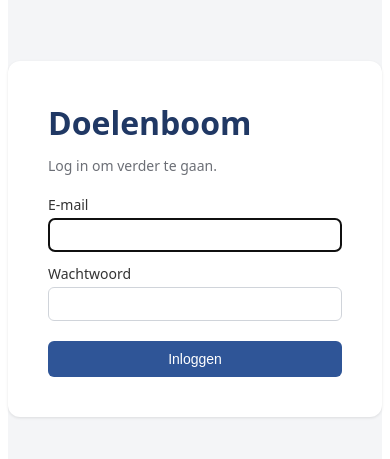
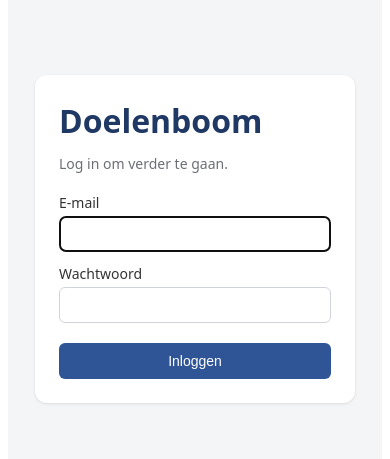
Before and after one commit to CLiefting/doelenboom, a React (Vite) app in the folder web/: page / in a window 390 px wide. Shown: the part 191-650 px from the top of the page. Built offline with nearby package versions, Linux system fonts and the light colour scheme; no server answers.

Commit message:
Mobiel-responsive: viewport meta, fluid cards, scrollbare tabellen

```diff
--- a/web/index.html
+++ b/web/index.html
@@ -2,6 +2,7 @@
 <html lang="nl">
   <head>
     <meta charset="UTF-8" />
+    <meta name="viewport" content="width=device-width, initial-scale=1, maximum-scale=1, user-scalable=no" />
     <title>Doelenboom</title>
   </head>
   <body>
--- a/web/src/pages/ChangePasswordPage.tsx
+++ b/web/src/pages/ChangePasswordPage.tsx
@@ -114,10 +114,11 @@ const styles: Record<string, React.CSSProperties> = {
   },
   card: {
     background: 'white',
-    padding: '2.5rem',
+    padding: 'clamp(1.5rem, 6vw, 2.5rem)',
     borderRadius: 12,
     boxShadow: '0 1px 3px rgba(0,0,0,0.1)',
-    width: 340,
+    width: 'min(340px, 90vw)',
+    boxSizing: 'border-box',
     display: 'flex',
     flexDirection: 'column',
     gap: '0.75rem',
@@ -125,7 +126,9 @@ const styles: Record<string, React.CSSProperties> = {
   title: { margin: 0, color: '#203864' },
   subtitle: { margin: '0 0 0.5rem', color: '#6c6f76', fontSize: 13.5, lineHeight: 1.4 },
   label: { display: 'flex', flexDirection: 'column', gap: 4, fontSize: 14, color: '#333' },
-  input: { padding: '0.5rem', borderRadius: 6, border: '1px solid #d0d4da', fontSize: 14 },
+  // fontSize 16px i.p.v. 14px: voorkomt dat mobiel Safari automatisch inzoomt
+  // zodra je een invoerveld aantikt (zie LoginPage.tsx voor dezelfde toelichting).
+  input: { padding: '0.5rem', borderRadius: 6, border: '1px solid #d0d4da', fontSize: 16 },
   button: {
     flex: 1,
     marginTop: '0.5rem',
--- a/web/src/pages/DbStatPage.tsx
+++ b/web/src/pages/DbStatPage.tsx
@@ -75,6 +75,7 @@ function DbStatContent({ token }: { token: string }) {
           {t.doelenbomen.length === 0 && <p style={{ color: '#9aa0a8', fontSize: 13 }}>Geen doelenbomen.</p>}
 
           {t.doelenbomen.length > 0 && (
+            <div style={styles.tableWrap}>
             <table style={styles.table}>
               <thead>
                 <tr>
@@ -105,6 +106,7 @@ function DbStatContent({ token }: { token: string }) {
                 })}
               </tbody>
             </table>
+            </div>
           )}
         </section>
       ))}
@@ -118,10 +120,10 @@ const styles: Record<string, React.CSSProperties> = {
     background: '#f4f5f7', fontFamily: 'system-ui, sans-serif',
   },
   card: {
-    background: 'white', padding: '2.5rem', borderRadius: 12, boxShadow: '0 1px 3px rgba(0,0,0,0.1)',
-    width: 380, display: 'flex', flexDirection: 'column', gap: '0.75rem',
+    background: 'white', padding: 'clamp(1.5rem, 6vw, 2.5rem)', borderRadius: 12, boxShadow: '0 1px 3px rgba(0,0,0,0.1)',
+    width: 'min(380px, 90vw)', boxSizing: 'border-box', display: 'flex', flexDirection: 'column', gap: '0.75rem',
   },
-  mainWide: { fontFamily: 'system-ui, sans-serif', padding: '2rem', maxWidth: 960, margin: '0 auto' },
+  mainWide: { fontFamily: 'system-ui, sans-serif', padding: 'clamp(1rem, 4vw, 2rem)', maxWidth: 960, margin: '0 auto' },
   title: { margin: 0, color: '#203864' },
   link: { color: '#2F5597', fontSize: 14 },
   section: { marginBottom: '1.5rem', background: 'white', borderRadius: 10, padding: '1.25rem 1.5rem', border: '1px solid #e4e6ea' },
@@ -134,6 +136,9 @@ const styles: Record<string, React.CSSProperties> = {
     marginLeft: 8, fontSize: 11, color: '#2e7d32', background: '#E8F5E9', border: '1px solid #C8E6C9',
     borderRadius: 999, padding: '2px 8px',
   },
+  // overflowX:auto zodat een brede tabel op een smal scherm (telefoon) kan
+  // scrollen i.p.v. de pagina-layout te breken.
+  tableWrap: { overflowX: 'auto' },
   table: { width: '100%', borderCollapse: 'collapse', fontSize: 13.5 },
   th: { textAlign: 'left', borderBottom: '1px solid #e4e6ea', padding: '6px 8px', color: '#6c6f76', fontWeight: 600 },
   td: { borderBottom: '1px solid #f0f1f3', padding: '6px 8px' },
--- a/web/src/pages/ImportPage.tsx
+++ b/web/src/pages/ImportPage.tsx
@@ -53,7 +53,7 @@ export default function ImportPage({
   const canPublish = detail && detail.status !== 'failed' && !published;
 
   return (
-    <main style={{ fontFamily: 'system-ui, sans-serif', padding: '2rem', maxWidth: 720, margin: '0 auto' }}>
+    <main style={{ fontFamily: 'system-ui, sans-serif', padding: 'clamp(1rem, 4vw, 2rem)', maxWidth: 720, margin: '0 auto' }}>
       <button onClick={onBack} style={{ border: 'none', background: 'none', color: '#2F5597', cursor: 'pointer', marginBottom: 12 }}>
         ← Terug naar {doelenboom.name}
       </button>
--- a/web/src/pages/LoginPage.tsx
+++ b/web/src/pages/LoginPage.tsx
@@ -68,10 +68,11 @@ const styles: Record<string, React.CSSProperties> = {
   },
   card: {
     background: 'white',
-    padding: '2.5rem',
+    padding: 'clamp(1.5rem, 6vw, 2.5rem)',
     borderRadius: 12,
     boxShadow: '0 1px 3px rgba(0,0,0,0.1)',
-    width: 320,
+    width: 'min(320px, 90vw)',
+    boxSizing: 'border-box',
     display: 'flex',
     flexDirection: 'column',
     gap: '0.75rem',
@@ -79,7 +80,10 @@ const styles: Record<string, React.CSSProperties> = {
   title: { margin: 0, color: '#203864' },
   subtitle: { margin: '0 0 0.5rem', color: '#6c6f76', fontSize: 14 },
   label: { display: 'flex', flexDirection: 'column', gap: 4, fontSize: 14, color: '#333' },
-  input: { padding: '0.5rem', borderRadius: 6, border: '1px solid #d0d4da', fontSize: 14 },
+  // fontSize 16px i.p.v. 14px: onder de 16px zoomt mobiel Safari automatisch in
+  // zodra je op een invoerveld tikt — bewust gelijk aan het label om niet uit de
+  // toon te vallen.
+  input: { padding: '0.5rem', borderRadius: 6, border: '1px solid #d0d4da', fontSize: 16 },
   button: {
     marginTop: '0.5rem',
     padding: '0.6rem',
--- a/web/src/pages/PickerPage.tsx
+++ b/web/src/pages/PickerPage.tsx
@@ -36,7 +36,7 @@ export default function PickerPage({
   }
 
   return (
-    <main style={{ fontFamily: 'system-ui, sans-serif', padding: '2rem', maxWidth: 780, margin: '0 auto' }}>
+    <main style={{ fontFamily: 'system-ui, sans-serif', padding: 'clamp(1rem, 4vw, 2rem)', maxWidth: 780, margin: '0 auto' }}>
       <header style={{ marginBottom: '2rem' }}>
         <div style={{ display: 'flex', justifyContent: 'space-between', alignItems: 'center', flexWrap: 'wrap', gap: 12 }}>
           <h1 style={{ margin: 0, color: '#203864' }}>Doelenboom</h1>
--- a/web/src/pages/SessionsPage.tsx
+++ b/web/src/pages/SessionsPage.tsx
@@ -128,6 +128,7 @@ function SessionsContent({ token }: { token: string }) {
       {sessions && sessions.length === 0 && <p style={{ color: '#9aa0a8', fontSize: 13 }}>Nog geen sessies geregistreerd.</p>}
 
       {sessions && sessions.length > 0 && viewMode === 'sessions' && (
+        <div style={styles.tableWrap}>
         <table style={styles.table}>
           <thead>
             <tr>
@@ -159,9 +160,11 @@ function SessionsContent({ token }: { token: string }) {
             ))}
           </tbody>
         </table>
+        </div>
       )}
 
       {sessions && sessions.length > 0 && viewMode === 'users' && (
+        <div style={styles.tableWrap}>
         <table style={styles.table}>
           <thead>
             <tr>
@@ -193,6 +196,7 @@ function SessionsContent({ token }: { token: string }) {
             ))}
           </tbody>
         </table>
+        </div>
       )}
     </main>
   );
@@ -204,12 +208,15 @@ const styles: Record<string, React.CSSProperties> = {
     background: '#f4f5f7', fontFamily: 'system-ui, sans-serif',
   },
   card: {
-    background: 'white', padding: '2.5rem', borderRadius: 12, boxShadow: '0 1px 3px rgba(0,0,0,0.1)',
-    width: 380, display: 'flex', flexDirection: 'column', gap: '0.75rem',
+    background: 'white', padding: 'clamp(1.5rem, 6vw, 2.5rem)', borderRadius: 12, boxShadow: '0 1px 3px rgba(0,0,0,0.1)',
+    width: 'min(380px, 90vw)', boxSizing: 'border-box', display: 'flex', flexDirection: 'column', gap: '0.75rem',
   },
-  mainWide: { fontFamily: 'system-ui, sans-serif', padding: '2rem', maxWidth: 960, margin: '0 auto' },
+  mainWide: { fontFamily: 'system-ui, sans-serif', padding: 'clamp(1rem, 4vw, 2rem)', maxWidth: 960, margin: '0 auto' },
   title: { margin: 0, color: '#203864' },
   link: { color: '#2F5597', fontSize: 14 },
+  // overflowX:auto zodat een brede tabel op een smal scherm (telefoon) kan
+  // scrollen i.p.v. de pagina-layout te breken.
+  tableWrap: { overflowX: 'auto' },
   table: { width: '100%', borderCollapse: 'collapse', fontSize: 13.5, background: 'white', borderRadius: 10, overflow: 'hidden', border: '1px solid #e4e6ea' },
   th: { textAlign: 'left', borderBottom: '1px solid #e4e6ea', padding: '8px 12px', color: '#6c6f76', fontWeight: 600 },
   td: { borderBottom: '1px solid #f0f1f3', padding: '8px 12px' },
--- a/web/src/pages/UserManagementPage.tsx
+++ b/web/src/pages/UserManagementPage.tsx
@@ -230,6 +230,7 @@ function MemberTable({
   if (members.length === 0) return <p style={styles.muted}>Nog geen leden.</p>;
 
   return (
+    <div style={styles.tableWrap}>
     <table style={styles.table}>
       <thead>
         <tr>
@@ -262,6 +263,7 @@ function MemberTable({
         ))}
       </tbody>
     </table>
+    </div>
   );
 }
 
@@ -491,6 +493,7 @@ function AllUsersTable({
   const [resettingId, setResettingId] = useState<number | null>(null);
 
   return (
+    <div style={styles.tableWrap}>
     <table style={styles.table}>
       <thead>
         <tr>
@@ -558,6 +561,7 @@ function AllUsersTable({
         ))}
       </tbody>
     </table>
+    </div>
   );
 }
 
@@ -698,7 +702,7 @@ function btnStyle(kind: 'ghost' | 'primary' | 'danger-text'): React.CSSPropertie
 }
 
 const styles: Record<string, React.CSSProperties> = {
-  main: { fontFamily: 'system-ui, sans-serif', padding: '2rem', maxWidth: 860, margin: '0 auto' },
+  main: { fontFamily: 'system-ui, sans-serif', padding: 'clamp(1rem, 4vw, 2rem)', maxWidth: 860, margin: '0 auto' },
   header: { display: 'flex', justifyContent: 'space-between', alignItems: 'flex-start', marginBottom: '1.5rem' },
   title: { margin: 0, color: '#203864' },
   subtitle: { margin: '4px 0 0', color: '#6c6f76', fontSize: 13.5 },
@@ -708,6 +712,9 @@ const styles: Record<string, React.CSSProperties> = {
   inlineForm: { display: 'flex', flexWrap: 'wrap', gap: 8, alignItems: 'center', marginTop: 12 },
   input: { padding: '7px 10px', borderRadius: 6, border: '1px solid #d0d4da', fontSize: 13 },
   select: { padding: '6px 8px', borderRadius: 6, border: '1px solid #d0d4da', fontSize: 13 },
+  // overflowX:auto zodat een brede tabel op een smal scherm (telefoon) kan
+  // scrollen i.p.v. de pagina-layout te breken.
+  tableWrap: { overflowX: 'auto' },
   table: { width: '100%', borderCollapse: 'collapse', fontSize: 13.5 },
   th: { textAlign: 'left', borderBottom: '1px solid #e4e6ea', padding: '6px 8px', color: '#6c6f76', fontWeight: 600 },
   td: { borderBottom: '1px solid #f0f1f3', padding: '6px 8px' },
```
Also changed, not shown: 2 other files (tests, documents, lock files or other folders).
